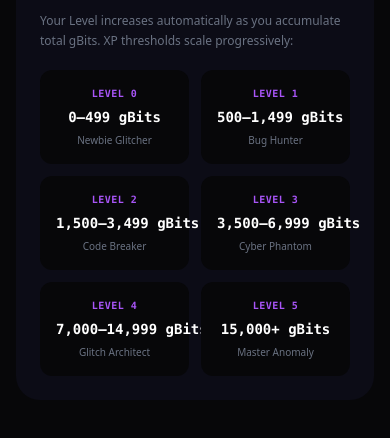
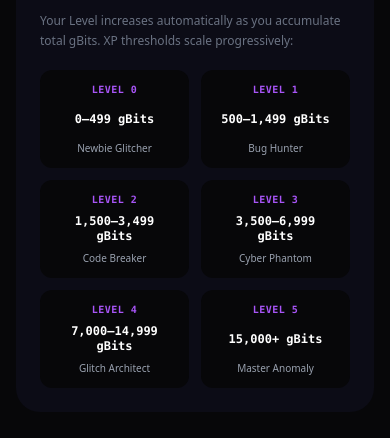
Before and after one commit to The-Glitch-Room/Glitch_Room, a React (Vite) app: page /earn-rules in a window 390 px wide. Shown: the part 2424-2862 px from the top of the page. Built offline with nearby package versions, Linux system fonts and the light colour scheme; no server answers; the database is empty.

Commit message:
Fix Level Progression Curve card overflow with responsive sizing and clean text wrapping

```diff
--- a/src/components/EarnRules.jsx
+++ b/src/components/EarnRules.jsx
@@ -318,15 +318,15 @@ const EarnRules = () => {
                 {LEVEL_THRESHOLDS.slice(0, 6).map((item) => (
                   <div
                     key={item.level}
-                    className="bg-[#070709] border border-white/5 rounded-xl p-4 text-center flex flex-col gap-1.5"
+                    className="bg-[#070709] border border-white/5 rounded-xl p-3 sm:p-3.5 text-center flex flex-col justify-between gap-1.5 min-h-[98px]"
                   >
                     <div className="text-[10px] font-mono text-[#a855f7] font-bold uppercase tracking-wider">
                       Level {item.level}
                     </div>
-                    <div className="text-sm font-mono font-bold text-white whitespace-nowrap">
+                    <div className="text-xs xl:text-[13px] font-mono font-bold text-white leading-tight break-words px-0.5">
                       {item.thresholdLabel || `${item.minXP.toLocaleString()} gBits`}
                     </div>
-                    <div className="text-[10px] text-gray-500 font-sans truncate">
+                    <div className="text-[10px] text-gray-400 font-sans truncate">
                       {item.title}
                     </div>
                   </div>
```
